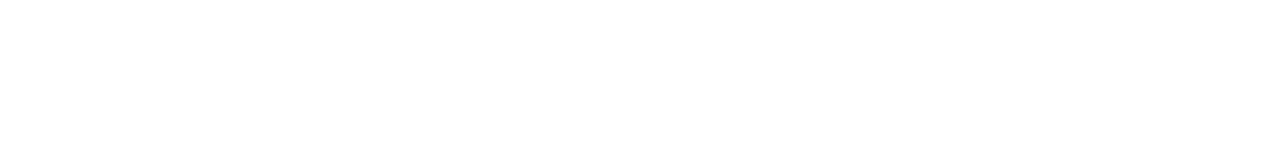
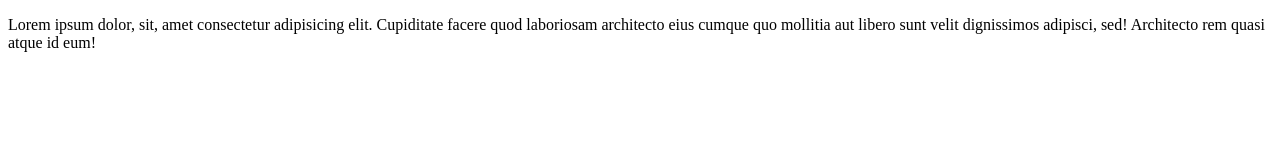
Before and after one commit to stasikananasik/Test, a plain HTML site: page index.html in a window 1280 px wide. Drawn offline with Linux system fonts and the light colour scheme.

Commit message:
2 commit

```diff
--- a/index.html
+++ b/index.html
@@ -6,6 +6,7 @@
 	<title>Document</title>
 </head>
 <body>
+	<p class="stas">	Lorem ipsum dolor, sit, amet consectetur adipisicing elit. Cupiditate facere quod laboriosam architecto eius cumque quo mollitia aut libero sunt velit dignissimos adipisci, sed! Architecto rem quasi atque id eum!	</p>
 
 </body>
 </html>
```
